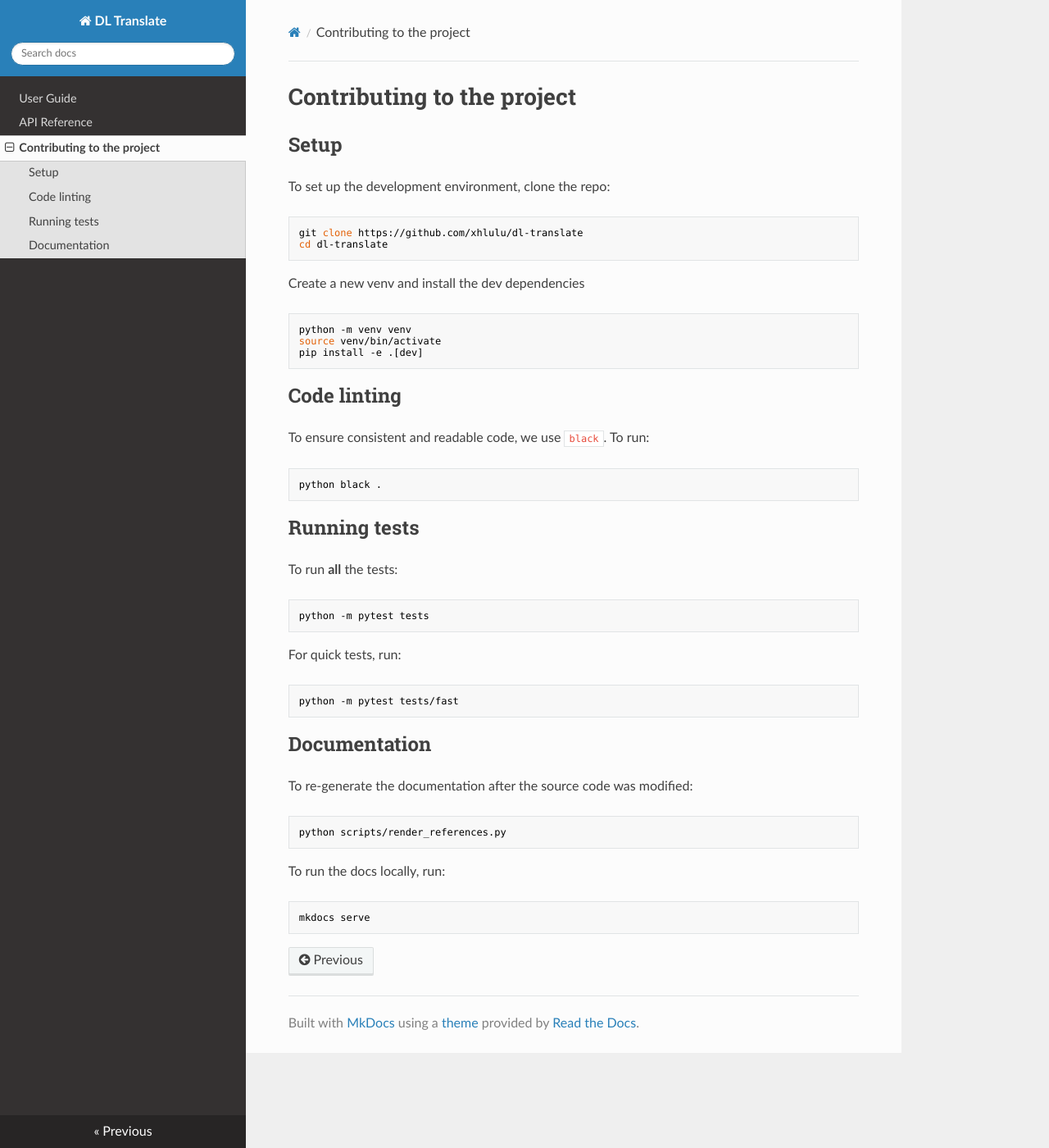
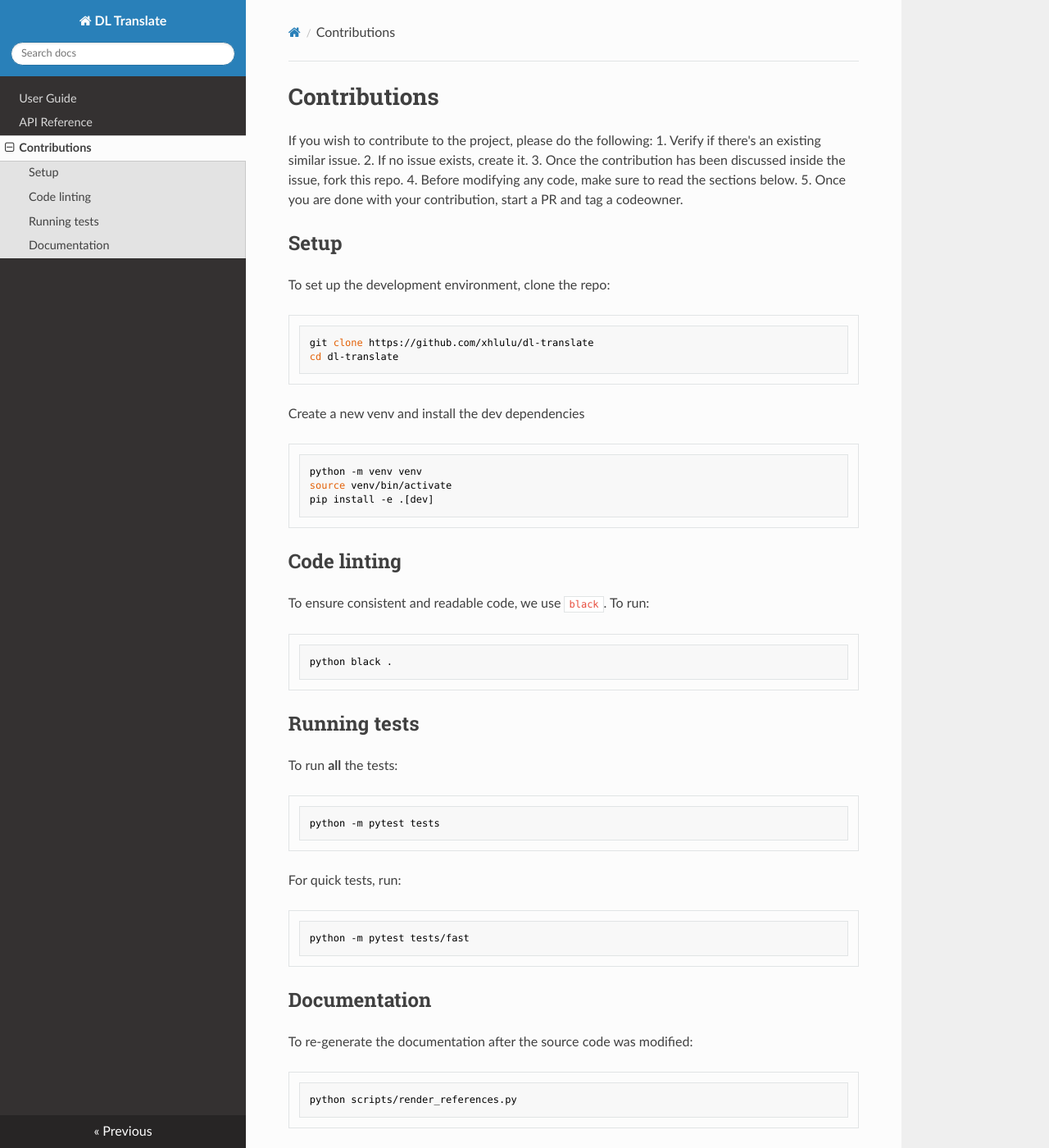
Before and after one commit to xhluca/dl-translate, an MkDocs documentation site: the page built from docs/contributing.md, in a window 1280 px wide and 1400 px high. Shown: the whole window at 82% size. Built offline with MkDocs 1.6.1, drawn with Linux system fonts in a browser that asks for light colours; nearby versions of some CDN libraries; some of the changed text lies outside the part shown.

````diff
--- a/docs/contributing.md
+++ b/docs/contributing.md
@@ -1,4 +1,12 @@
-# Contributing to the project
+# Contributions
+
+If you wish to contribute to the project, please do the following:
+1. Verify if there's an existing similar issue.
+2. If no issue exists, create it.
+3. Once the contribution has been discussed inside the issue, fork this repo.
+4. Before modifying any code, make sure to read the sections below.
+5. Once you are done with your contribution, start a PR and tag a codeowner.
+
 
 ## Setup
 
@@ -45,5 +53,15 @@ python scripts/render_references.py
 
 To run the docs locally, run:
 ```
-mkdocs serve
+mkdocs serve -t material
 ```
+
+Once ready, you can build it:
+```
+mkdocs build -t material
+```
+
+Or release it on GitHub Pages:
+```
+mkdocs gh-deploy -t material
+```
--- /dev/null
+++ b/docs/requirements.txt
@@ -0,0 +1,2 @@
+mkdocs
+mkdocs-material
--- a/mkdocs.yml
+++ b/mkdocs.yml
@@ -4,3 +4,6 @@ nav:
   - references.md
   - contributing.md
 theme: readthedocs
+markdown_extensions:
+  - pymdownx.highlight
+  - pymdownx.superfences
--- a/setup.py
+++ b/setup.py
@@ -5,7 +5,7 @@ with open("README.md", "r", encoding="utf-8") as fh:
 
 setuptools.setup(
     name="dl-translate",
-    version="0.1.0rc2",
+    version="0.1.0rc3",
     author="Xing Han Lu",
     author_email="github@xinghanlu.com",
     description="A deep learning-based translation library built on Huggingface transformers",
@@ -26,5 +26,5 @@ setuptools.setup(
         "protobuf",
         "tqdm",
     ],
-    extras_require={"dev": ["pytest", "black", "jinja2", "mkdocs"]},
+    extras_require={"dev": ["pytest", "black", "jinja2", "mkdocs", "mkdocs-material"]},
 )
````
Also changed, not shown: .readthedocs.yaml (added, +19 -0 lines), README.md (+9 -2 lines), 3 other files.
